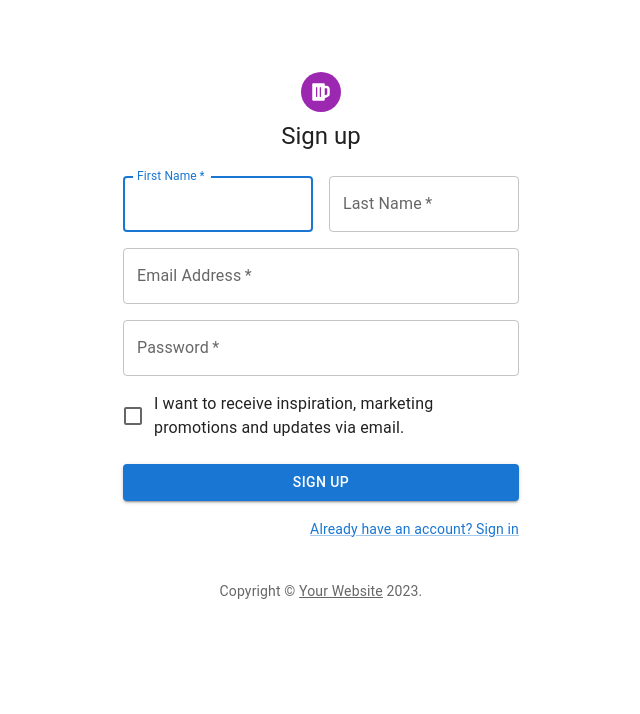
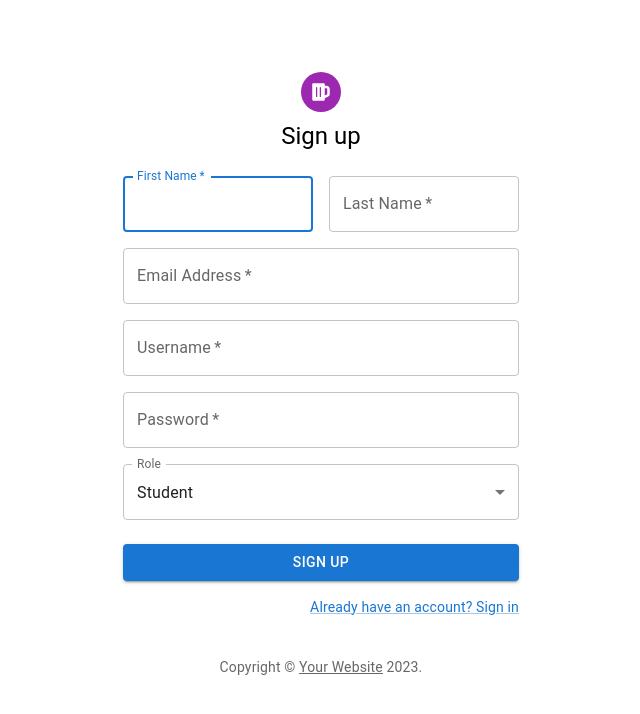
Before and after one commit to lelongrvp/EduPlatform, a React (Vite) app: page / in a window 1280 px wide. Both pictures are taken after a click on the link "Don't have an account? Sign Up". Shown: the top 714 px of the page, without its empty margins (319-959 px from the left). Built offline with nearby package versions, Linux system fonts and the light colour scheme.

Commit message:
finish api login, signup - teacher role only beacause database

```diff
--- a/src/Login.jsx
+++ b/src/Login.jsx
@@ -24,16 +24,28 @@ import { createTheme, ThemeProvider } from '@mui/material/styles';
     );
   }
   const defaultTheme = createTheme();
-const Login = ({checkHasAccount, checkIsLogin}) => {
-  const handleSubmit = (event) => {
+export default function Login ({checkHasAccount, checkIsLogin}) {
+  const handleSubmit = async (event) => {
     event.preventDefault();
     const data = new FormData(event.currentTarget);
-    //send http login request here
-    console.log({
-      email: data.get('email'),
-      password: data.get('password'),
-    });
-    checkIsLogin(true)
+    await fetch('http://localhost:8080/api/user/login',{
+      method: "POST",
+      headers: {
+        "Content-Type": "application/json",
+      },
+      body: JSON.stringify({
+        "username": data.get('userName'),
+        "password": data.get('password'),
+      }),
+  }).then(
+    res => {
+      if (!res.ok) {
+        window.alert("Username or password is not true!");
+    }else{
+      console.log(res.json());
+      checkIsLogin(true)
+    }
+    }).catch((err) => window.alert(err));
   };
 
   return (
@@ -75,10 +87,10 @@ const Login = ({checkHasAccount, checkIsLogin}) => {
                 margin="normal"
                 required
                 fullWidth
-                id="email"
-                label="Email Address"
-                name="email"
-                autoComplete="email"
+                id="userName"
+                label="userName Address"
+                name="userName"
+                autoComplete="userName"
                 autoFocus
               />
               <TextField
@@ -123,4 +135,3 @@ const Login = ({checkHasAccount, checkIsLogin}) => {
     </ThemeProvider>
   );
 }
-export default Login
--- a/src/SignUp.jsx
+++ b/src/SignUp.jsx
@@ -1,17 +1,16 @@
 /* eslint-disable react/prop-types */
 import Avatar from '@mui/material/Avatar';
 import Button from '@mui/material/Button';
-import CssBaseline from '@mui/material/CssBaseline';
 import TextField from '@mui/material/TextField';
-import FormControlLabel from '@mui/material/FormControlLabel';
-import Checkbox from '@mui/material/Checkbox';
 import Link from '@mui/material/Link';
 import Grid from '@mui/material/Grid';
 import Box from '@mui/material/Box';
 import { FaBeer } from 'react-icons/fa';
 import Typography from '@mui/material/Typography';
 import Container from '@mui/material/Container';
-import { createTheme, ThemeProvider } from '@mui/material/styles';
+import { FormControl, InputLabel, Select, MenuItem, Modal  } from '@mui/material';
+import { useState } from 'react';
+
 
 function Copyright(props) {
   return (
@@ -28,22 +27,68 @@ function Copyright(props) {
 
 // TODO remove, this demo shouldn't need to reset the theme.
 
-const defaultTheme = createTheme();
-
 export default function SignUp({checkHasAccount}) {
-  const handleSubmit = (event) => {
+  const [role, selectRole] = useState('ROLE_STUDENT');
+  const [firstName, setFirstName] = useState('');
+  const [lastName, setLastName] = useState('');
+  const [userName, setUserName] = useState('');
+  const [open, setOpen] = useState(false);
+  const [email, setEmail] = useState('');
+  const [password, setPassword] = useState('');
+  const [otp, setOtp] = useState('');
+  const style = {
+    position: 'absolute',
+    top: '50%',
+    left: '50%',
+    transform: 'translate(-50%, -50%)',
+    width: '40%',
+    bgcolor: 'background.paper',
+    border: '2px solid #000',
+    boxShadow: 24,
+    p: 4,
+  };
+  const handleSignUp = async (event) => {
     event.preventDefault();
-    const data = new FormData(event.currentTarget);
-    console.log({
-      email: data.get('email'),
-      password: data.get('password'),
-    });
-  };
+    await fetch('http://localhost:8080/api/user/register',{
+      method: "POST",
+      headers: {
+        "Content-Type": "application/json",
+      },
+      body: JSON.stringify({
+        "email": email,
+        "username": userName,
+        "firstName": firstName,
+        "lastName": lastName,
+        "role": role,
+      }),
+  }).then(setOpen(true)).catch((err) => window.alert(err));
+  }
+  const handleOTP = async (event) => {
+    event.preventDefault();
+    console.log(otp)
+    await fetch('http://localhost:8080/api/user/activeAccount',{
+      method: "POST",
+      headers: {
+        "Content-Type": "application/json",
+      },
+      body: JSON.stringify({
+        "email": email,
+        "opt": otp,
+        "password": password
+      })
+    }).then(res => {
+      if (res.data == '') {
+        console.log("no data found");
+    }else{
+      console.log(res.json());
+      setOpen(false)
+    }
+    })
+    .catch((err) => window.alert(err));
+  }
 
   return (
-    <ThemeProvider theme={defaultTheme}>
       <Container component="main" maxWidth="xs">
-        <CssBaseline />
         <Box
           sx={{
             marginTop: 8,
@@ -58,7 +103,7 @@ export default function SignUp({checkHasAccount}) {
           <Typography component="h1" variant="h5">
             Sign up
           </Typography>
-          <Box component="form" noValidate onSubmit={handleSubmit} sx={{ mt: 3 }}>
+          <Box component="form" noValidate onSubmit={handleSignUp} sx={{ mt: 3 }}>
             <Grid container spacing={2}>
               <Grid item xs={12} sm={6}>
                 <TextField
@@ -66,19 +111,23 @@ export default function SignUp({checkHasAccount}) {
                   name="firstName"
                   required
                   fullWidth
-                  id="firstName"
+                  id='firstName'
                   label="First Name"
                   autoFocus
+                  value={firstName}
+                  onChange={(e) => {setFirstName(e.target.value);}}
                 />
               </Grid>
               <Grid item xs={12} sm={6}>
                 <TextField
                   required
                   fullWidth
-                  id="lastName"
+                  id='lastName'
                   label="Last Name"
                   name="lastName"
                   autoComplete="family-name"
+                  value={lastName}
+                  onChange={(e) => {setLastName(e.target.value);}}
                 />
               </Grid>
               <Grid item xs={12}>
@@ -89,6 +138,20 @@ export default function SignUp({checkHasAccount}) {
                   label="Email Address"
                   name="email"
                   autoComplete="email"
+                  value={email}
+                  onChange={(e) => {setEmail(e.target.value);}}
+                />
+              </Grid>
+              <Grid item xs={12}>
+                <TextField
+                  required
+                  fullWidth
+                  id="userName"
+                  label="Username"
+                  name="userName"
+                  autoComplete="family-name"
+                  value={userName}
+                  onChange={(e) => {setUserName(e.target.value);}}
                 />
               </Grid>
               <Grid item xs={12}>
@@ -100,23 +163,70 @@ export default function SignUp({checkHasAccount}) {
                   type="password"
                   id="password"
                   autoComplete="new-password"
+                  value={password}
+                  onChange={(e) => {setPassword(e.target.value);}}
                 />
               </Grid>
               <Grid item xs={12}>
-                <FormControlLabel
-                  control={<Checkbox value="allowExtraEmails" color="primary" />}
-                  label="I want to receive inspiration, marketing promotions and updates via email."
-                />
+                <FormControl fullWidth >
+                  <InputLabel id="select-role">Role</InputLabel>
+                  <Select
+                    labelId="select-role"
+                    value={role}
+                    defaultValue='ROLE_STUDENT'
+                    label="Role"
+                    id="role"
+                    onChange={(e) => {selectRole(e.target.value)}}
+                  >
+                    <MenuItem value={'ROLE_TEACHER'}>Teacher</MenuItem>
+                    <MenuItem value={'ROLE_STUDENT'}>Student</MenuItem>
+                  </Select>
+                </FormControl>
               </Grid>
             </Grid>
             <Button
-              type="submit"
+              type="button"
               fullWidth
               variant="contained"
               sx={{ mt: 3, mb: 2 }}
+              onClick={handleSignUp}
             >
               Sign Up
             </Button>
+            <Modal
+              open={open}
+              onClose={() => setOpen(false)}
+              aria-labelledby="modal-modal-title"
+              aria-describedby="modal-modal-description"
+            >
+          <Box sx={style} component="form" noValidate >
+            <Typography variant='h6' align='center' sx={{paddingBottom:'20px', fontWeight:'bold'}}>An OTP code was send to your email!<br/>Enter to finish Sign Up!</Typography>
+            <Grid container spacing={2} sx={{margin:'10px 30px', display:'flex', justifyContent:'center', alignItems:'center'}}>
+              <Grid item xs={6} >
+                <FormControl >
+                <TextField
+                    required
+                    name="otp"
+                    label="OTP"
+                    type="password"
+                    id="otp"
+                    value={otp}
+                    onChange={(e) => {setOtp(e.target.value);}}
+                  />
+                </FormControl>
+              </Grid>
+              <Grid item xs={4}>
+                <Button
+                  type="button"
+                  variant="contained"
+                  onClick={handleOTP}
+                >
+                  Submit
+                </Button>
+              </Grid>
+            </Grid>
+          </Box>
+        </Modal>
             <Grid container justifyContent="flex-end">
               <Grid item>
                 <Link href="#" variant="body2" onClick={()=>checkHasAccount(true)}>
@@ -128,6 +238,5 @@ export default function SignUp({checkHasAccount}) {
         </Box>
         <Copyright sx={{ mt: 5 }} />
       </Container>
-    </ThemeProvider>
   );
 }
--- a/src/main.jsx
+++ b/src/main.jsx
@@ -1,11 +1,13 @@
 import React from 'react'
 import ReactDOM from 'react-dom/client'
 import App from './App.jsx'
+// import CreateCourse from './CreateCourse/CreateCourse.jsx';
 import MuiThemeProvider from 'material-ui/styles/MuiThemeProvider';
 ReactDOM.createRoot(document.getElementById('root')).render(
   <React.StrictMode>
     <MuiThemeProvider>
       <App />
+      {/* <CreateCourse/> */}
     </MuiThemeProvider>
   </React.StrictMode>,
 )
```
Also changed, not shown: src/CreateCourse/CreateCourse.jsx (added, +80 -0 lines).
